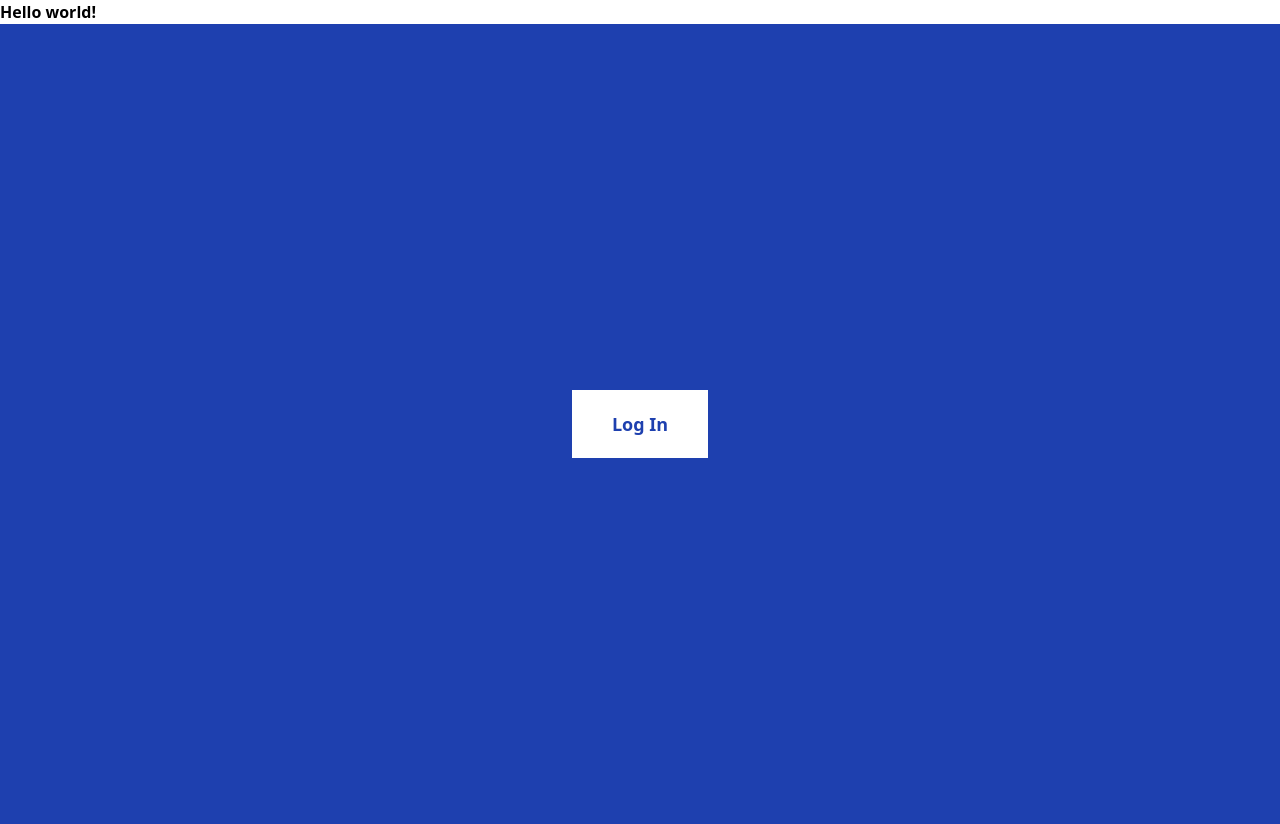
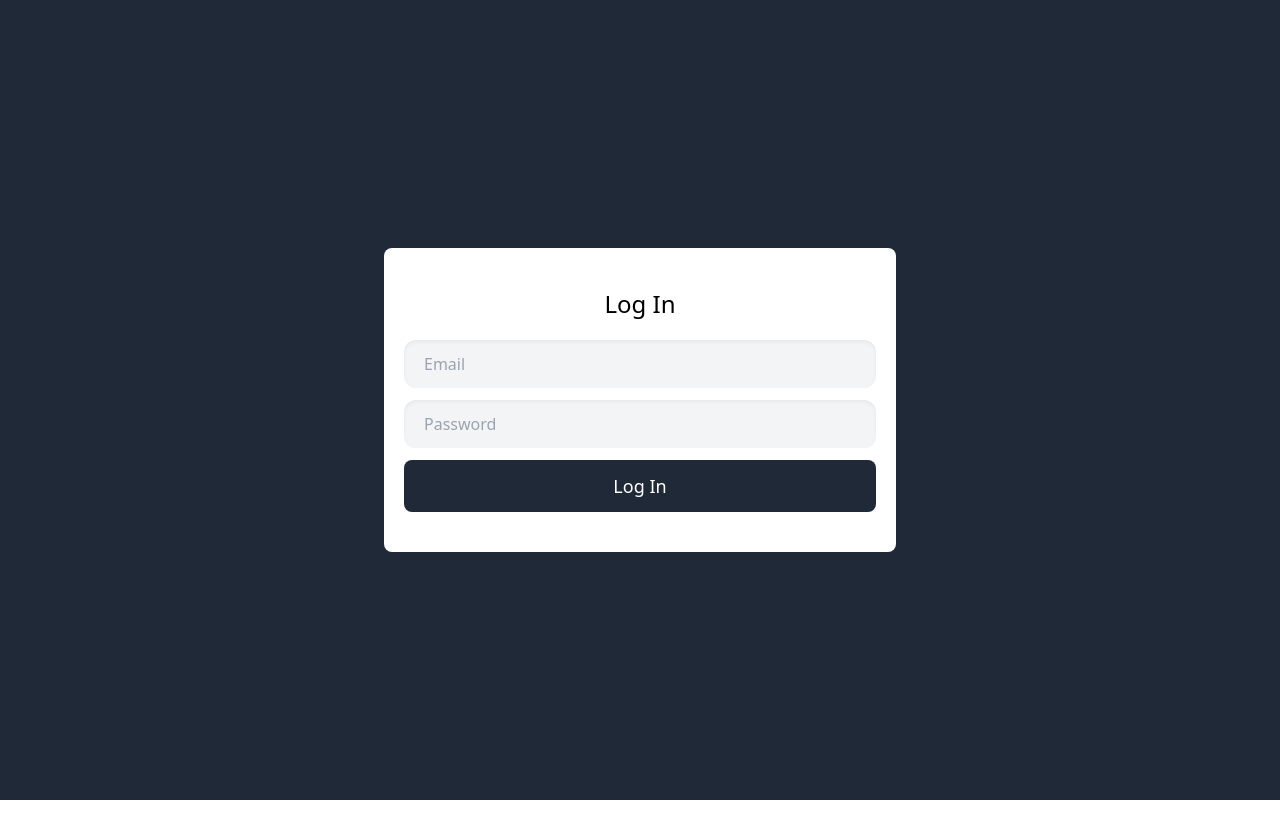
Before and after one commit to 2hakjoon/nuber-eats-frontend, a React (Create React App) app: page / in a window 1280 px wide. After the commit the page ends 800 px from the top, so only its background shows below. Built offline with nearby package versions, Linux system fonts and the light colour scheme.

Commit message:
add simple login form

```diff
--- a/package.json
+++ b/package.json
@@ -21,7 +21,7 @@
     "web-vitals": "^2.1.2"
   },
   "scripts": {
-    "tailwind:build": "npx tailwindcss -i ./src/index.css -o ./public/tailwind-output.css --watch",
+    "tailwind:build": "npx tailwindcss -i ./src/styles/index.css -o ./public/tailwind-output.css --watch",
     "start:dev": "react-scripts start",
     "start": "concurrently --kill-others \"npm run tailwind:build\" \"react-scripts start\"",
     "build": "react-scripts build",
--- a/postcss.config.js
+++ b/postcss.config.js
@@ -1,6 +1,3 @@
 module.exports = {
-	plugins: {
-		tailwindcss: {},
-		autoprefixer: {},
-	},
+	plugins: ['postcss-import', 'tailwindcss', 'autoprefixer'],
 };
--- a/public/index.html
+++ b/public/index.html
@@ -29,9 +29,6 @@
   </head>
   <body>
     <noscript>You need to enable JavaScript to run this app.</noscript>
-    <h1 class="text-3xl font-bold underline">
-      Hello world!
-    </h1>
     <div id="root">
     </div>
     <!--
--- a/src/index.css
+++ /dev/null
@@ -1,3 +0,0 @@
-@tailwind base;
-@tailwind components;
-@tailwind utilities;
--- a/src/pages/login.tsx
+++ b/src/pages/login.tsx
@@ -1,10 +1,46 @@
 import React from 'react';
+import { useForm } from 'react-hook-form';
+
+interface ILoignForm {
+	email?: string;
+	password?: string;
+}
 
 export const Login = () => {
+	const {
+		register,
+		getValues,
+		handleSubmit,
+		formState: { errors },
+	} = useForm<ILoignForm>();
+	const onSubmit = (data: ILoignForm): void => {
+		console.log(data);
+	};
 	return (
-		<div className="h-screen flex items-center justify-center bg-blue-800">
-			<div className="bg-white px-10 py-5">
-				<h3 className="font-bold text-lg text-blue-800">Log In</h3>
+		<div className="h-screen flex items-center justify-center bg-gray-800">
+			<div className="bg-white w-full max-w-lg py-10 rounded-lg text-center">
+				<h3 className="text-2xl text-gary-800">Log In</h3>
+				<form onSubmit={handleSubmit(onSubmit)} className="grid gap-3 mt-5 px-5">
+					<input
+						{...register('email', { required: true })}
+						required
+						type="email"
+						placeholder="Email"
+						className="input"
+					/>
+					{errors.email && <span className="font-medium text-red-500">Email Error</span>}
+					<input
+						{...register('password', { required: true, minLength: 10 })}
+						required
+						type="password"
+						placeholder="Password"
+						className="input"
+					/>
+					{errors.password && <span className="font-medium text-red-500">Password must be more than 10 chars</span>}
+					<button type="submit" className="button">
+						Log In
+					</button>
+				</form>
 			</div>
 		</div>
 	);
--- /dev/null
+++ b/src/styles/index.css
@@ -0,0 +1,10 @@
+@import "tailwindcss/base";
+
+@import "tailwindcss/components";
+.input{
+  @apply bg-gray-100 py-3 px-5 rounded-xl shadow-inner focus:bg-gray-300;
+}
+.button{
+  @apply py-3 px-5 bg-gray-800 text-white font-medium text-lg rounded-lg focus:outline-none;
+}
+@import "tailwindcss/utilities";
```
Also changed, not shown: public/tailwind-output.css.
